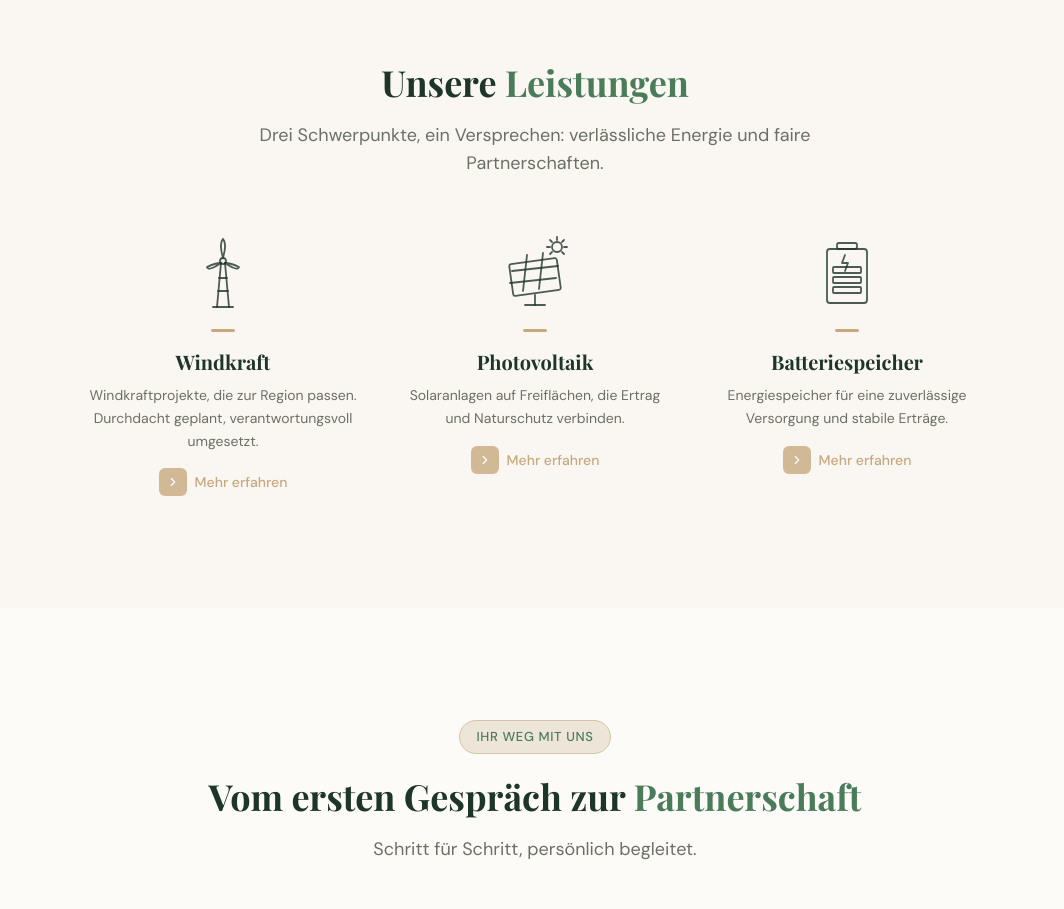
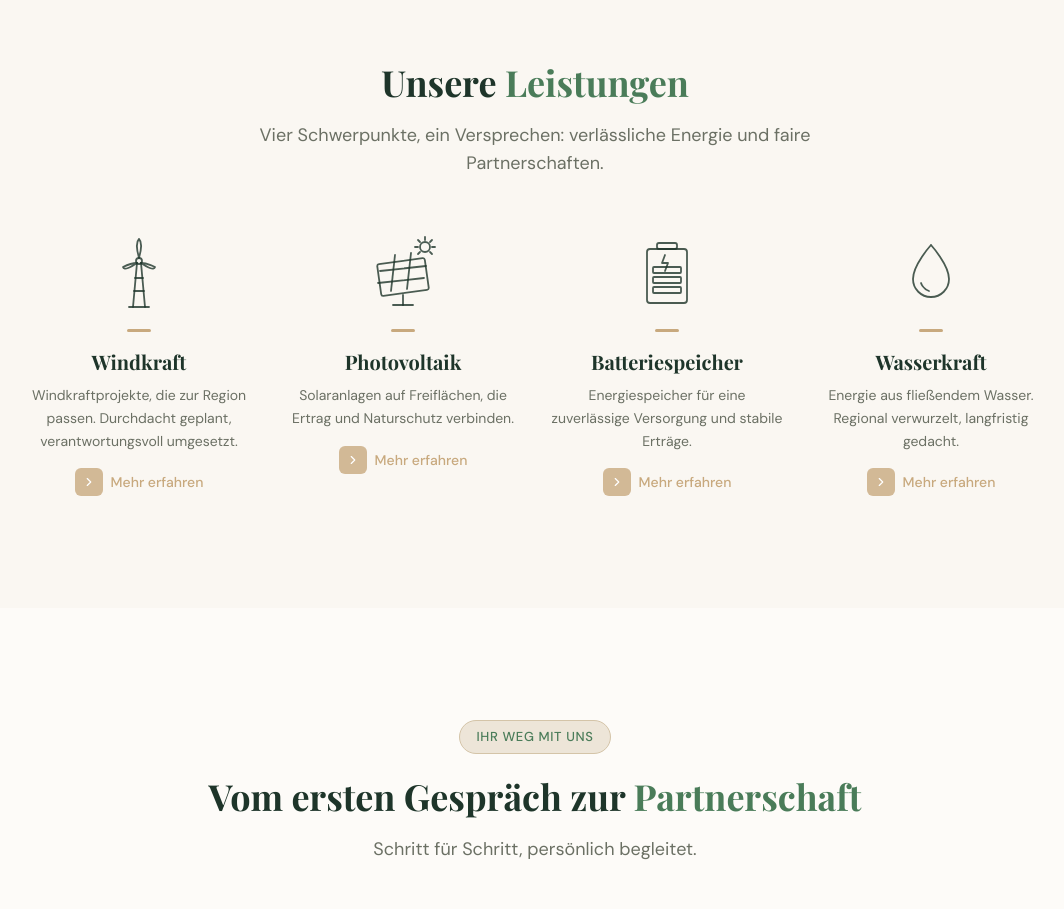
Before and after one commit to cedvaz/LEOGA2, a Next.js app: page / in a window 1280 px wide. Shown: the part 1500-2409 px from the top of the page, without its empty margins (105-1169 px from the left). Built offline with nearby package versions, Linux system fonts and the light colour scheme; a web font is replaced by a local one.

Commit message:
feat: add Wasserkraft to homepage services section
Co-Authored-By: Claude Sonnet 4.6 <noreply@anthropic.com>

```diff
--- a/src/components/home/IconServices.tsx
+++ b/src/components/home/IconServices.tsx
@@ -41,6 +41,15 @@ function SolarIcon() {
     );
 }
 
+function WaterIcon() {
+    return (
+        <svg width="80" height="80" viewBox="0 0 80 80" fill="none" stroke="currentColor" strokeWidth="1.8" strokeLinecap="round" strokeLinejoin="round">
+            <path d="M40 12 C40 12 22 32 22 46 C22 56 30 64 40 64 C50 64 58 56 58 46 C58 32 40 12 40 12Z" />
+            <path d="M30 50 C30 50 32 56 38 58" />
+        </svg>
+    );
+}
+
 function BatteryIcon() {
     return (
         <svg width="80" height="80" viewBox="0 0 80 80" fill="none" stroke="currentColor" strokeWidth="1.8" strokeLinecap="round" strokeLinejoin="round">
@@ -73,6 +82,12 @@ const services = [
         description: "Energiespeicher für eine zuverlässige Versorgung und stabile Erträge.",
         href: "/batteriespeicher",
     },
+    {
+        Icon: WaterIcon,
+        title: "Wasserkraft",
+        description: "Energie aus fließendem Wasser. Regional verwurzelt, langfristig gedacht.",
+        href: "/wasserkraft",
+    },
 ];
 
 export function IconServices() {
@@ -84,11 +99,11 @@ export function IconServices() {
                         Unsere <span className="text-primary">Leistungen</span>
                     </h2>
                     <p className="text-muted-foreground text-lg">
-                        Drei Schwerpunkte, ein Versprechen: verlässliche Energie und faire Partnerschaften.
+                        Vier Schwerpunkte, ein Versprechen: verlässliche Energie und faire Partnerschaften.
                     </p>
                 </div>
 
-                <div className="grid grid-cols-1 md:grid-cols-3 gap-10 max-w-4xl mx-auto">
+                <div className="grid grid-cols-2 md:grid-cols-4 gap-8 max-w-5xl mx-auto">
                     {services.map((service, index) => (
                         <Link
                             key={index}
```
